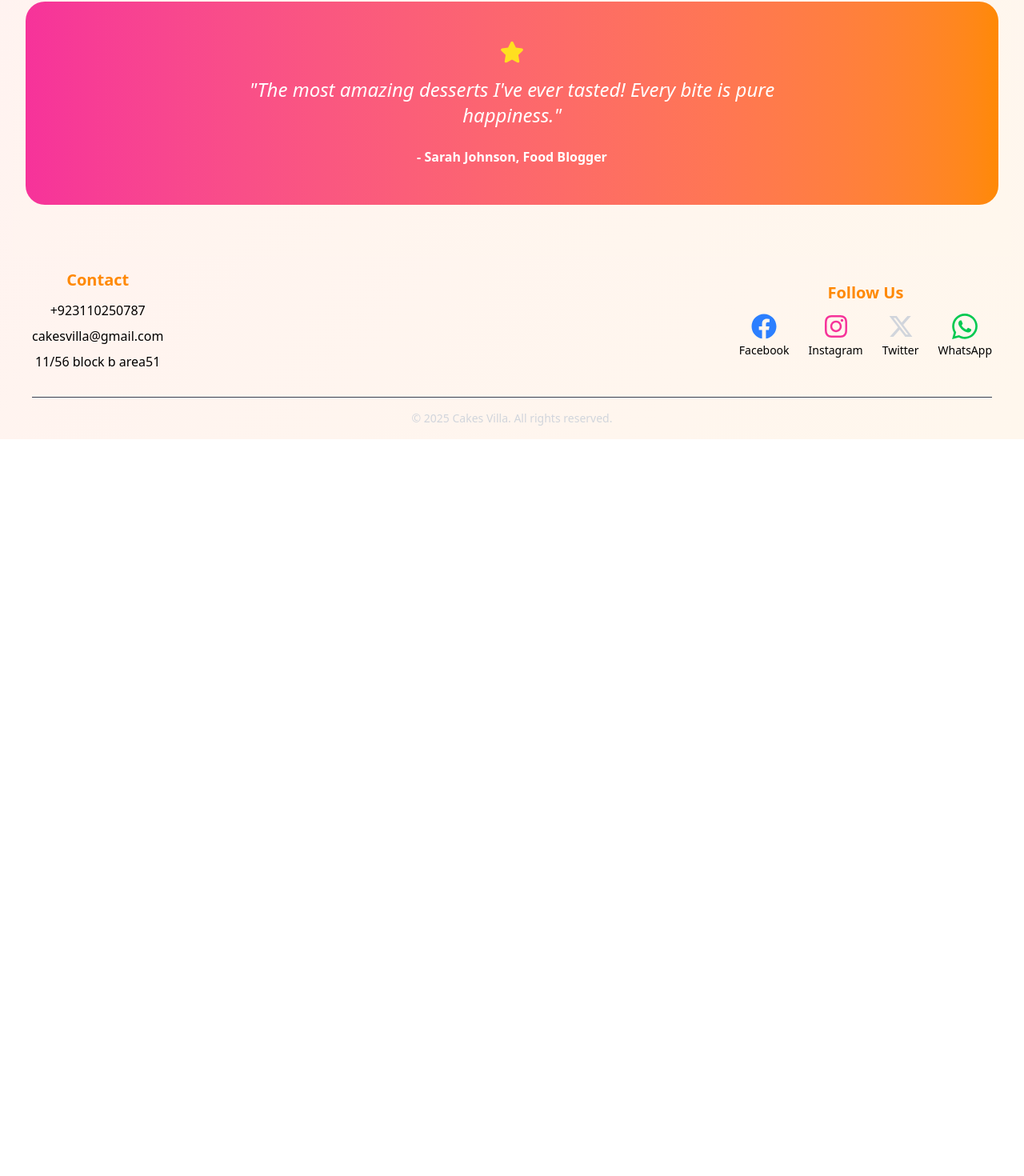
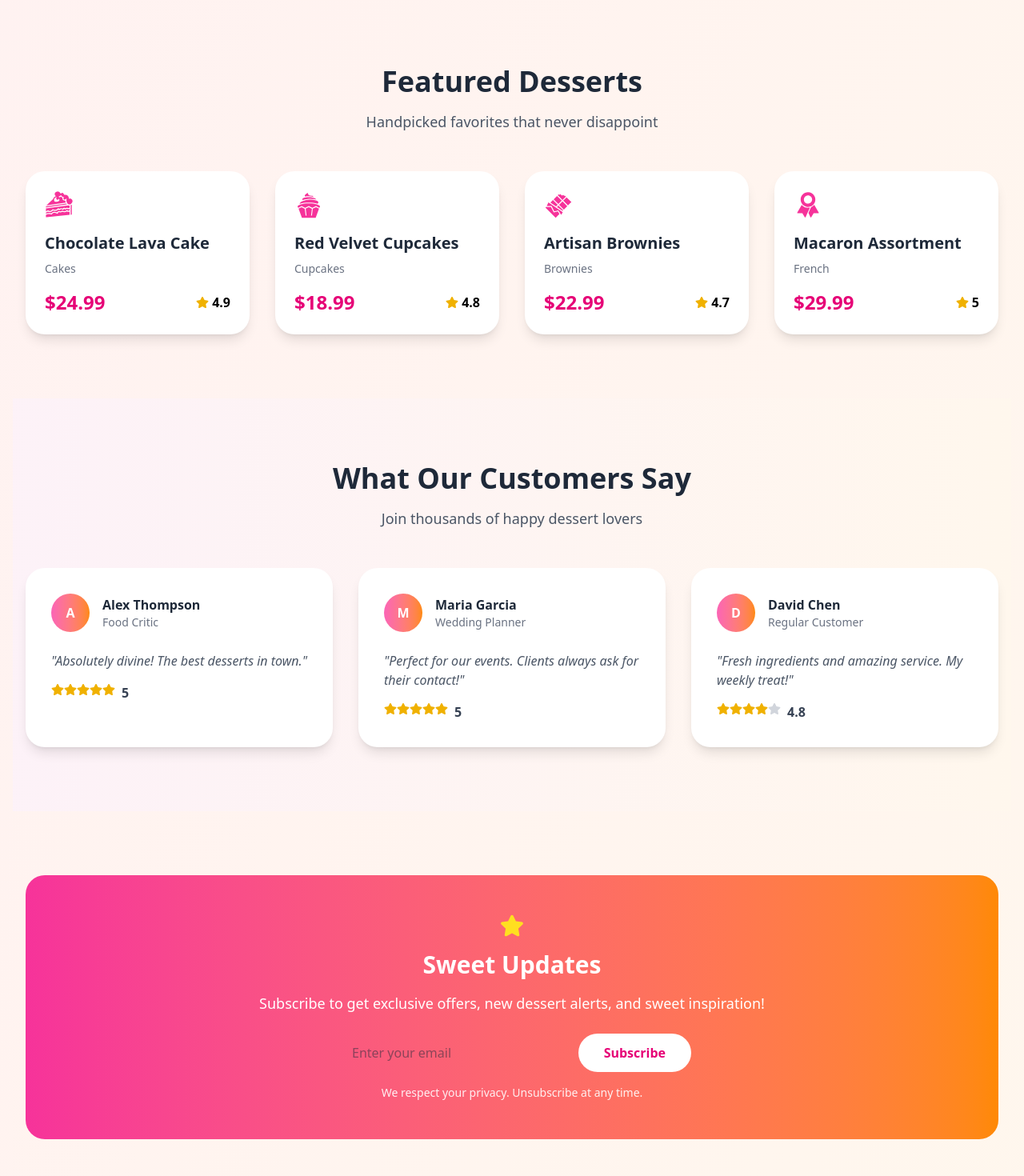
Before and after one commit to Hammad-000/Cakes-Villa, a React (Vite) app: page /home in a window 1280 px wide. Shown: the part 1167-2637 px from the top of the page at 80% size. Before the commit the page ends 1716 px from the top, so only its background shows below. Built offline with nearby package versions, Linux system fonts and the light colour scheme.

Commit message:
home update

```diff
--- a/src/Pages/Home.jsx
+++ b/src/Pages/Home.jsx
@@ -1,11 +1,36 @@
 import { Link } from 'react-router-dom';
-import { FaArrowRight, FaStar, FaClock, FaTruck, FaShieldAlt } from 'react-icons/fa';
-import React from "react";
+import { FaArrowRight, FaStar, FaClock, FaTruck, FaShieldAlt, FaFacebook, FaInstagram, FaTwitter, FaPinterest, FaHeart, FaShoppingCart, FaLeaf, FaUserFriends, FaAward, FaRegCalendarCheck } from 'react-icons/fa';
+import { GiCakeSlice, GiChocolateBar, GiCupcake } from 'react-icons/gi';
+import { MdLocalShipping, MdSupportAgent } from 'react-icons/md';
+import { IoIosRibbon } from 'react-icons/io';
+import React, { useState } from "react";
 
 function Home() {
+  const [email, setEmail] = useState('');
+
+  const featuredDesserts = [
+    { id: 1, name: "Chocolate Lava Cake", category: "Cakes", price: "$24.99", rating: 4.9, icon: <GiCakeSlice /> },
+    { id: 2, name: "Red Velvet Cupcakes", category: "Cupcakes", price: "$18.99", rating: 4.8, icon: <GiCupcake /> },
+    { id: 3, name: "Artisan Brownies", category: "Brownies", price: "$22.99", rating: 4.7, icon: <GiChocolateBar /> },
+    { id: 4, name: "Macaron Assortment", category: "French", price: "$29.99", rating: 5.0, icon: <IoIosRibbon /> }
+  ];
+
+  const testimonials = [
+    { id: 1, name: "Alex Thompson", role: "Food Critic", text: "Absolutely divine! The best desserts in town.", rating: 5 },
+    { id: 2, name: "Maria Garcia", role: "Wedding Planner", text: "Perfect for our events. Clients always ask for their contact!", rating: 5 },
+    { id: 3, name: "David Chen", role: "Regular Customer", text: "Fresh ingredients and amazing service. My weekly treat!", rating: 4.8 }
+  ];
+
+
+  const handleSubscribe = (e) => {
+    e.preventDefault();
+    alert(`Thank you for subscribing with: ${email}`);
+    setEmail('');
+  };
+
   return (
     <div className="min-h-screen bg-gradient-to-br from-rose-50 to-orange-50 overflow-hidden">
-      {/* Header/Navigation */}
+
 
 
       {/* Hero Section */}
@@ -44,7 +69,7 @@ function Home() {
               </div>
             </div>
 
-
+            {/* CTA Buttons */}
             <div className="flex flex-col sm:flex-row gap-4 pt-4">
               <Link
                 to="/menu"
@@ -63,6 +88,7 @@ function Home() {
             </div>
           </div>
 
+          {/* Right Content - Hero Image */}
           <div className="lg:w-1/2 relative">
             <div className="relative z-10">
               <img
@@ -71,10 +97,10 @@ function Home() {
                 className="rounded-3xl shadow-2xl w-full max-w-lg mx-auto transform rotate-3 hover:rotate-0 transition-transform duration-500"
               />
 
-
-              <div className="absolute -top-6 -left-6 w-32 h-32 bg-yellow-200 rounded-full opacity-20 animate-pulse"></div>
-              <div className="absolute -bottom-6 -right-6 w-40 h-40 bg-pink-200 rounded-full opacity-20 animate-pulse delay-300"></div>
-
+              {/* Floating elements */}
+              <div className="absolute -top-6 -left-5 w-32 h-32 bg-orange-400 rounded-full opacity-20 animate-pulse"></div>
+              <div className="absolute  -right-6 w-40 h-40 bg-pink-400 rounded-full opacity-20 animate-pulse delay-300"></div>
+              <div className="absolute -bottom-4 -right-30 w-40 h-40 bg-pink-400 rounded-full opacity-20 animate-pulse delay-300"></div>
 
 
             </div>
@@ -82,7 +108,7 @@ function Home() {
         </div>
       </main>
 
-
+      {/* Features Section */}
       <section className="container mx-auto px-4 py-12 md:py-20">
         <div className="grid grid-cols-1 md:grid-cols-3 gap-8">
           <div className="bg-white p-8 rounded-3xl shadow-lg hover:shadow-xl transition-shadow duration-300">
@@ -111,18 +137,134 @@ function Home() {
         </div>
       </section>
 
+      {/* Featured Desserts Section */}
+      <section className="container mx-auto px-4 py-12 md:py-20">
+        <div className="text-center mb-12">
+          <h2 className="text-4xl font-bold text-gray-800 mb-4">Featured Desserts</h2>
+          <p className="text-gray-600 text-lg">Handpicked favorites that never disappoint</p>
+        </div>
 
-      <div className="container mx-auto px-4 pb-16">
+        <div className="grid grid-cols-1 sm:grid-cols-2 lg:grid-cols-4 gap-8">
+          {featuredDesserts.map((dessert) => (
+            <div key={dessert.id} className="bg-white rounded-3xl shadow-lg p-6 hover:shadow-xl transition-all duration-300 transform hover:-translate-y-2">
+              <div className="text-4xl text-pink-500 mb-4">{dessert.icon}</div>
+              <h3 className="text-xl font-bold text-gray-800 mb-2">{dessert.name}</h3>
+              <p className="text-gray-500 text-sm mb-4">{dessert.category}</p>
+              <div className="flex justify-between items-center">
+                <span className="text-2xl font-bold text-pink-600">{dessert.price}</span>
+                <div className="flex items-center">
+                  <FaStar className="text-yellow-500 mr-1" />
+                  <span className="font-semibold">{dessert.rating}</span>
+                </div>
+              </div>
+            </div>
+          ))}
+        </div>
+      </section>
+
+      {/* Testimonials Section */}
+      <section className="bg-gradient-to-r from-pink-50 to-orange-50 py-12 md:py-20">
+        <div className="container mx-auto px-4">
+          <div className="text-center mb-12">
+            <h2 className="text-4xl font-bold text-gray-800 mb-4">What Our Customers Say</h2>
+            <p className="text-gray-600 text-lg">Join thousands of happy dessert lovers</p>
+          </div>
+
+          <div className="grid grid-cols-1 md:grid-cols-3 gap-8">
+            {testimonials.map((testimonial) => (
+              <div key={testimonial.id} className="bg-white rounded-3xl p-8 shadow-lg">
+                <div className="flex items-center mb-6">
+                  <div className="w-12 h-12 bg-gradient-to-r from-pink-400 to-orange-400 rounded-full flex items-center justify-center text-white font-bold">
+                    {testimonial.name.charAt(0)}
+                  </div>
+                  <div className="ml-4">
+                    <h4 className="font-bold text-gray-800">{testimonial.name}</h4>
+                    <p className="text-gray-500 text-sm">{testimonial.role}</p>
+                  </div>
+                </div>
+                <p className="text-gray-600 mb-4 italic">"{testimonial.text}"</p>
+                <div className="flex text-yellow-500">
+                  {[...Array(5)].map((_, i) => (
+                    <FaStar key={i} className={i < Math.floor(testimonial.rating) ? "text-yellow-500" : "text-gray-300"} />
+                  ))}
+                  <span className="ml-2 text-gray-700 font-semibold">{testimonial.rating}</span>
+                </div>
+              </div>
+            ))}
+          </div>
+        </div>
+      </section>
+
+      {/* Newsletter Subscription */}
+      <section className="container mx-auto px-4 py-12 md:py-20">
         <div className="bg-gradient-to-r from-pink-500 to-orange-400 rounded-3xl p-8 md:p-12 text-white">
           <div className="max-w-2xl mx-auto text-center">
             <FaStar className="text-yellow-300 text-3xl mx-auto mb-4" />
-            <p className="text-2xl italic mb-6">
-              "The most amazing desserts I've ever tasted! Every bite is pure happiness."
-            </p>
-            <div className="font-semibold">- Sarah Johnson, Food Blogger</div>
+            <h2 className="text-3xl font-bold mb-4">Sweet Updates</h2>
+            <p className="mb-6 text-lg">Subscribe to get exclusive offers, new dessert alerts, and sweet inspiration!</p>
+
+            <form onSubmit={handleSubscribe} className="flex flex-col sm:flex-row gap-4 max-w-md mx-auto">
+              <input
+                type="email"
+                value={email}
+                onChange={(e) => setEmail(e.target.value)}
+                placeholder="Enter your email"
+                className="flex-grow px-6 py-3 rounded-full text-gray-800 focus:outline-none focus:ring-2 focus:ring-yellow-300"
+                required
+              />
+              <button type="submit" className="bg-white text-pink-600 px-8 py-3 rounded-full font-semibold hover:bg-gray-100 transition duration-300">
+                Subscribe
+              </button>
+            </form>
+
+            <p className="text-sm mt-4 opacity-90">We respect your privacy. Unsubscribe at any time.</p>
           </div>
         </div>
-      </div>
+      </section>
+
+
+
+
+      {/* Additional Features */}
+      <section className="bg-white py-12 md:py-20">
+        <div className="container mx-auto px-4">
+          <div className="grid grid-cols-1 md:grid-cols-2 lg:grid-cols-4 gap-8">
+            <div className="text-center p-6 text-center p-6 bg-gradient-to-r from-pink-500 to-orange-400 rounded-2xl ">
+              <div className="bg-white w-20 h-20 rounded-full flex items-center justify-center mx-auto mb-4">
+                <MdLocalShipping className=" text-3xl" />
+              </div>
+              <h3 className="font-bold text-gray-800 mb-2">Nationwide Shipping</h3>
+              <p className="text-gray-600">Fresh desserts delivered anywhere</p>
+            </div>
+
+            <div className="text-center p-6 bg-gradient-to-r from-pink-500 to-orange-400 rounded-2xl">
+              <div className="bg-white w-20 h-20 rounded-full flex items-center justify-center mx-auto mb-4">
+                <MdSupportAgent className="text-3xl" />
+              </div>
+              <h3 className="font-bold text-gray-800 mb-2 ">24/7 Support</h3>
+              <p className="text-gray-600">We're here whenever you need us</p>
+            </div>
+
+            <div className="text-center p-6 text-center p-6 bg-gradient-to-r from-pink-500 to-orange-400   rounded-2xl">
+              <div className="bg-white w-20 h-20 rounded-full flex items-center justify-center mx-auto mb-4">
+                <FaUserFriends className=" text-3xl" />
+              </div>
+              <h3 className="font-bold text-gray-800 mb-2">Loyalty Program</h3>
+              <p className="text-gray-600 ">Earn rewards with every purchase</p>
+            </div>
+
+            <div className="text-center p-6  text-center p-6 bg-gradient-to-r from-pink-500 to-orange-400 rounded-2xl">
+              <div className="bg-white w-20 h-20 rounded-full flex items-center justify-center mx-auto mb-4">
+                <FaAward className=" text-3xl" />
+              </div>
+              <h3 className="font-bold text-gray-800 mb-2">Award Winning</h3>
+              <p className="text-gray-600">Recognized excellence since 2015</p>
+            </div>
+          </div>
+        </div>
+      </section>
+
+
 
 
       <style jsx>{`
@@ -133,6 +275,14 @@ function Home() {
         .animate-fadeIn {
           animation: fadeIn 1s ease-out;
         }
+
+        @keyframes float {
+          0%, 100% { transform: translateY(0); }
+          50% { transform: translateY(-10px); }
+        }
+        .animate-float {
+          animation: float 3s ease-in-out infinite;
+        }
       `}</style>
     </div>
   );
```
